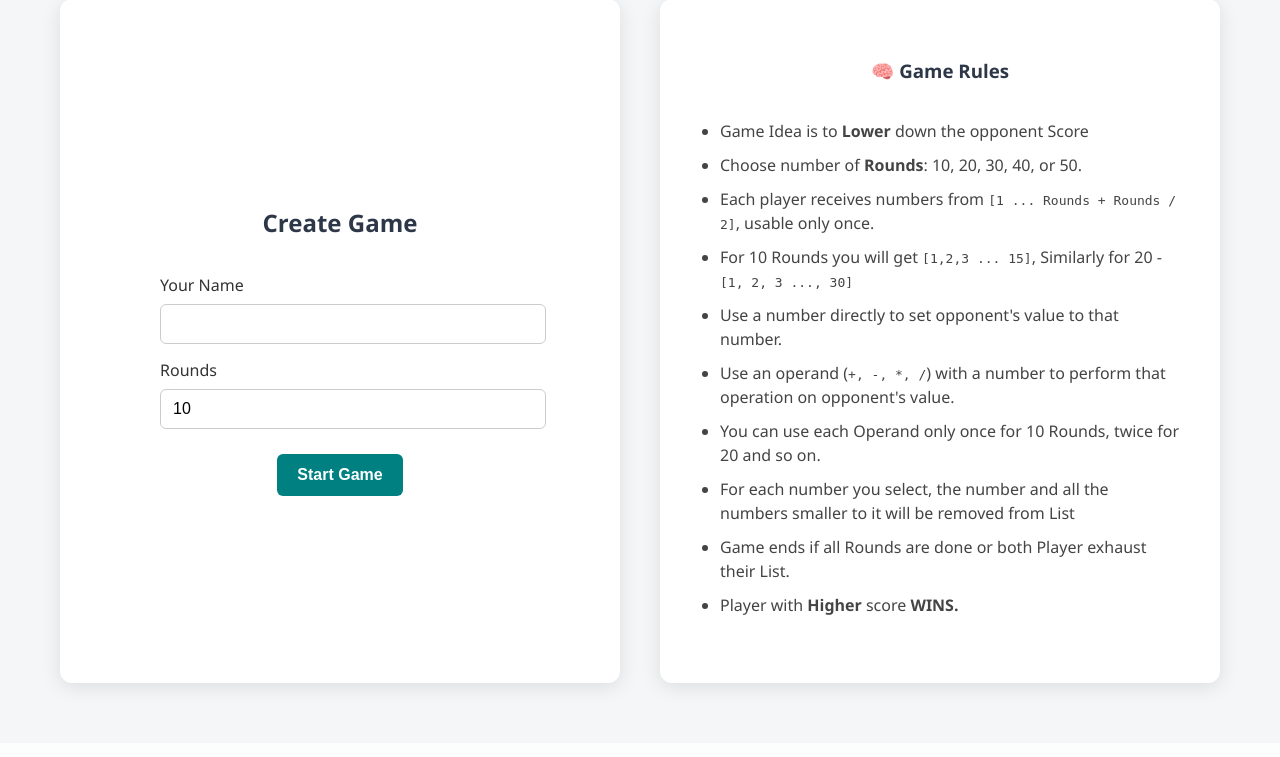
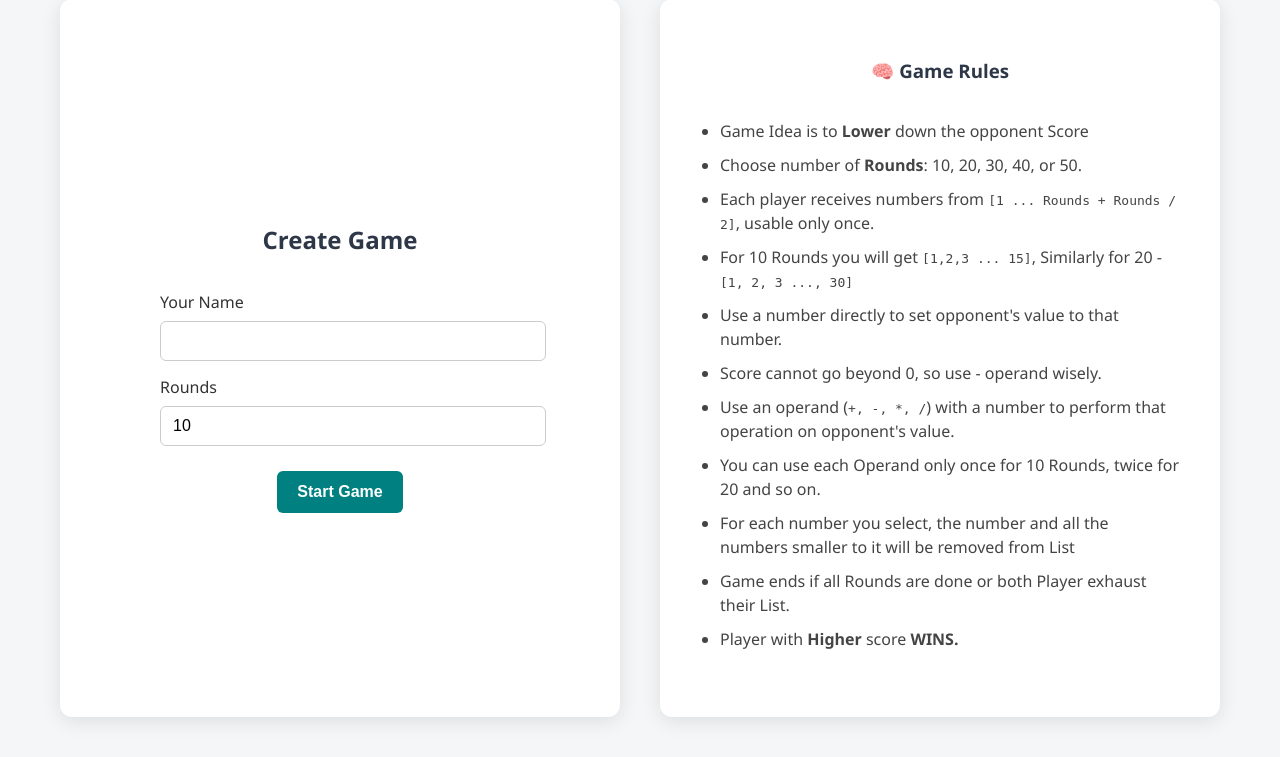
Before and after one commit to broyogesh88/number-game, a Django app: page / in a window 1280 px wide. Shown: the part 139-896 px from the top of the page. Before the commit the page ends 835 px from the top, so only its background shows below. Run offline with Django 4.2, Linux system fonts and the light colour scheme.

Commit message:
Update create.html

```diff
--- a/game/templates/game/create.html
+++ b/game/templates/game/create.html
@@ -146,6 +146,7 @@
         <li>Each player receives numbers from <code>[1 ... Rounds + Rounds / 2]</code>, usable only once.</li>
         <li>For 10 Rounds you will get <code>[1,2,3 ... 15]</code>, Similarly for 20 - <code>[1, 2, 3 ..., 30]</code></li>
         <li>Use a number directly to set opponent's value to that number.</li>
+        <li>Score cannot go beyond 0, so use - operand wisely.</li>
         <li>Use an operand (<code>+, -, *, /</code>) with a number to perform that operation on opponent's value.</li>
         <li>You can use each Operand only once for 10 Rounds, twice for 20 and so on.</li>
         <li>For each number you select, the number and all the numbers smaller to it will be removed from List</li>
```
